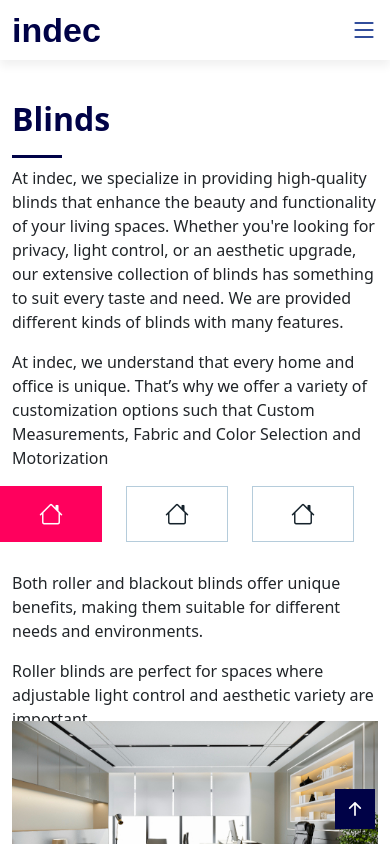
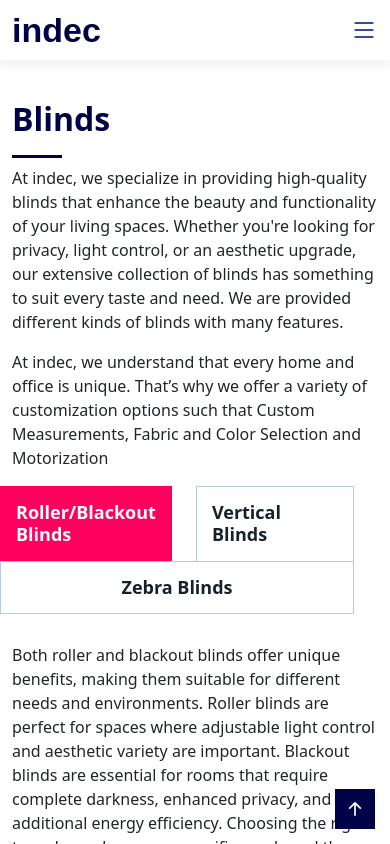
Before and after one commit to pushparaj663/Indecdecors-, a React (Create React App) app: page /product/blinds in a window 390 px wide. Shown: the top 844 px of the page. Built offline with nearby package versions, Linux system fonts and the light colour scheme.

Commit message:
Updated the styles formoile view and remove contact number from contact js

```diff
--- a/src/ContactUs.jsx
+++ b/src/ContactUs.jsx
@@ -36,7 +36,7 @@ function ContactUs(props) {
                                 <div className="contact-phone">
                                     <i className="bi bi-phone"></i>
                                     <h3>Call Us</h3>
-                                    <p><a href="tel:+919788152096">+91-97881 52096 / </a><a href="tel:+919600339397">96003 39397 / </a><a href="tel:+919952880078">99528 80078</a>
+                                    <p><a href="tel:+919600339397">+91-96003 39397 / </a><a href="tel:+919952880078">+91-99528 80078</a>
                                     </p>
                                 </div>
                             </div>
--- a/src/Products/Blinds.js
+++ b/src/Products/Blinds.js
@@ -37,20 +37,20 @@ function Blinds(props) {
                             <ul className="nav nav-tabs row d-flex" role="tablist">
                                 <li className="nav-item col" role="presentation">
                                     <a className="nav-link show active" data-bs-toggle="tab" href="#tab-1" aria-selected="true" role="tab">
-                                        <i className="bi bi-house"></i>
-                                        <h4 className="d-none d-lg-block">Roller/Blackout Blinds</h4>
+                                        <i className="bi bi-house d-none d-lg-block"></i>
+                                        <h4>Roller/Blackout Blinds</h4>
                                     </a>
                                 </li>
                                 <li className="nav-item col" role="presentation">
                                     <a className="nav-link" data-bs-toggle="tab" href="#tab-2" aria-selected="false" role="tab" tabindex="-1">
-                                        <i className="bi bi-house"></i>
-                                        <h4 className="d-none d-lg-block">Vertical Blinds</h4>
+                                        <i className="bi bi-house d-none d-lg-block"></i>
+                                        <h4>Vertical Blinds</h4>
                                     </a>
                                 </li>
                                 <li className="nav-item col" role="presentation">
                                     <a className="nav-link" data-bs-toggle="tab" href="#tab-3" aria-selected="false" role="tab" tabindex="-1">
-                                        <i className="bi bi-house"></i>
-                                        <h4 className="d-none d-lg-block">Zebra Blinds</h4>
+                                        <i className="bi bi-house d-none d-lg-block"></i>
+                                        <h4>Zebra Blinds</h4>
                                     </a>
                                 </li>
                             </ul>
@@ -59,17 +59,13 @@ function Blinds(props) {
                                 <div className="tab-pane active show" id="tab-1" role="tabpanel">
                                     <div className="row">
                                         <div className="col-lg">
-                                            <p style={{ height: '150px' }}>
-                                                <p>Both roller and blackout blinds offer unique benefits,
-                                                    making them suitable for different needs and environments.</p>
-
-                                                <p>Roller blinds are perfect for spaces where adjustable light
-                                                    control and aesthetic variety are important.</p>
-
-                                                <p>Blackout blinds are essential for rooms that require complete darkness,
-                                                    enhanced privacy, and additional energy efficiency. Choosing the right
-                                                    type depends on your specific needs and the function of the room where
-                                                    the blinds will be installed.</p>
+                                            <p style={{ height: 'auto', marginBottom: '14px' }}>
+                                                Both roller and blackout blinds offer unique benefits,
+                                                making them suitable for different needs and environments. Roller blinds are perfect for spaces where adjustable light
+                                                control and aesthetic variety are important. Blackout blinds are essential for rooms that require complete darkness,
+                                                enhanced privacy, and additional energy efficiency. Choosing the right
+                                                type depends on your specific needs and the function of the room where
+                                                the blinds will be installed.
                                             </p>
                                         </div>
                                     </div>
@@ -103,7 +99,7 @@ function Blinds(props) {
                                 <div className="tab-pane" id="tab-2" role="tabpanel">
                                     <div className="row">
                                         <div className="col-lg">
-                                            <p style={{ marginBottom: '30px' }}>
+                                            <p style={{ height: 'auto', marginBottom: '14px' }}>
                                                 Vertical blinds are a stylish and practical window treatment option,
                                                 especially suited for large windows and sliding doors.
                                                 At indec, we offer a diverse range of vertical blinds designed
@@ -118,6 +114,7 @@ function Blinds(props) {
                                                 <li><i className="bi bi-check-circle-fill"></i><span>Sliding Doors: </span> Perfect for patio or balcony doors, providing easy access while offering excellent light control.</li>
                                                 <li><i className="bi bi-check-circle-fill"></i><span>Bedrooms: </span>Ensure privacy and block out light for a restful sleep environment.</li>
                                                 <li><i className="bi bi-check-circle-fill"></i><span>Offices: </span>Create a professional look while controlling glare and light for a comfortable working environment.</li>
+                                                <li><i className="bi bi-check-circle-fill"></i><span>Large Windows: </span>Suitable for various window sizes and shapes, including large windows and sliding glass doors.</li>
                                             </ul>
                                         </div>
                                         <div className="col-lg-6 order-1 order-lg-2 text-center">
@@ -129,7 +126,7 @@ function Blinds(props) {
                                 <div className="tab-pane" id="tab-3" role="tabpanel">
                                     <div className="row">
                                         <div className="col-lg">
-                                            <p style={{ marginBottom: '30px' }}>
+                                            <p style={{ height: 'auto', marginBottom: '14px' }}>
                                                 Zebra blinds, also known as dual shades or layered shades,
                                                 are a modern window treatment option that combines the
                                                 functionality of traditional blinds with the softness of fabric shades.
@@ -186,7 +183,6 @@ function Blinds(props) {
                                         <p className="description">Not sure which blinds are right for your space? Our experienced team is here to provide expert advice and assist you in making informed decisions based on your needs and style.</p>
                                     </div>
                                 </div>
-
                             </div>
                         </section>
 
--- a/src/Products/MosquitoNetWindows.js
+++ b/src/Products/MosquitoNetWindows.js
@@ -36,14 +36,14 @@ function MosquitoNetWindows(props) {
                             <ul className="nav nav-tabs row d-flex" role="tablist">
                                 <li className="nav-item col" role="presentation">
                                     <a className="nav-link show active" data-bs-toggle="tab" href="#tab-1" aria-selected="true" role="tab">
-                                        <i className="bi bi-house"></i>
-                                        <h4 className="d-none d-lg-block">Aluminium Mosquito Net Windows</h4>
+                                        <i className="bi bi-house d-none d-lg-block"></i>
+                                        <h4>Mosquito Net Windows</h4>
                                     </a>
                                 </li>
                                 <li className="nav-item col" role="presentation">
                                     <a className="nav-link" data-bs-toggle="tab" href="#tab-2" aria-selected="false" role="tab" tabindex="-1">
-                                        <i className="bi bi-house"></i>
-                                        <h4 className="d-none d-lg-block">Aluminium Magnetic Mosquito Net Windows</h4>
+                                        <i className="bi bi-house d-none d-lg-block"></i>
+                                        <h4>Magnetic Mosquito Net Windows</h4>
                                     </a>
                                 </li>
                             </ul>
```
Also changed, not shown: src/Products/Curtains.js (+9 -9 lines), src/Products/FlooringMats.js (+6 -6 lines), src/Products/MosquitoNetDoors.js (+6 -6 lines), src/Products/WallPapers.js (+6 -6 lines).
